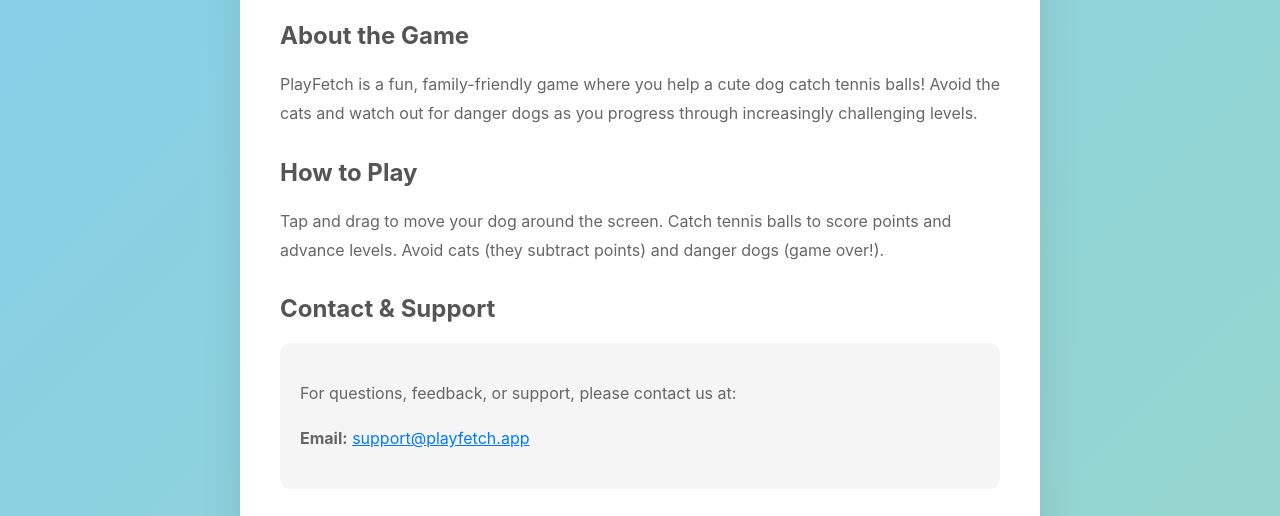
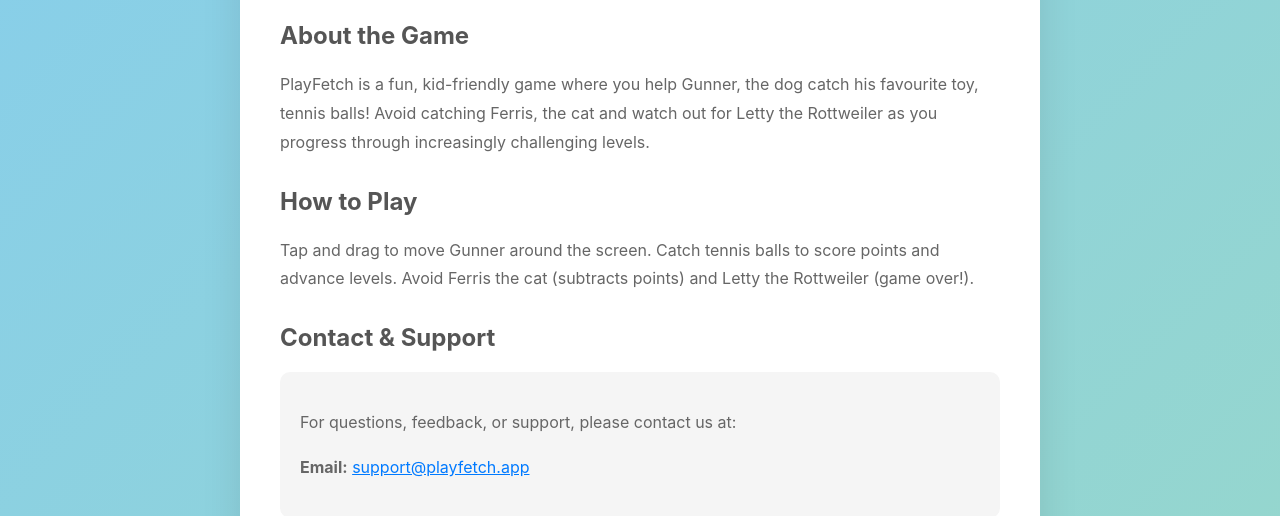
Before and after one commit to Gunnieshark/PlayFetch, a plain HTML site: page docs/index.html in a window 1280 px wide. Shown: the part 208-724 px from the top of the page. Drawn offline with Linux system fonts and the light colour scheme.

Commit message:
Update support page with character names

```diff
--- a/docs/index.html
+++ b/docs/index.html
@@ -53,10 +53,10 @@
         <h1>PlayFetch Support</h1>
 
         <h2>About the Game</h2>
-        <p>PlayFetch is a fun, family-friendly game where you help a cute dog catch tennis balls! Avoid the cats and watch out for danger dogs as you progress through increasingly challenging levels.</p>
+        <p>PlayFetch is a fun, kid-friendly game where you help Gunner, the dog catch his favourite toy, tennis balls! Avoid catching Ferris, the cat and watch out for Letty the Rottweiler as you progress through increasingly challenging levels.</p>
 
         <h2>How to Play</h2>
-        <p>Tap and drag to move your dog around the screen. Catch tennis balls to score points and advance levels. Avoid cats (they subtract points) and danger dogs (game over!).</p>
+        <p>Tap and drag to move Gunner around the screen. Catch tennis balls to score points and advance levels. Avoid Ferris the cat (subtracts points) and Letty the Rottweiler (game over!).</p>
 
         <h2>Contact & Support</h2>
         <div class="contact">
```
